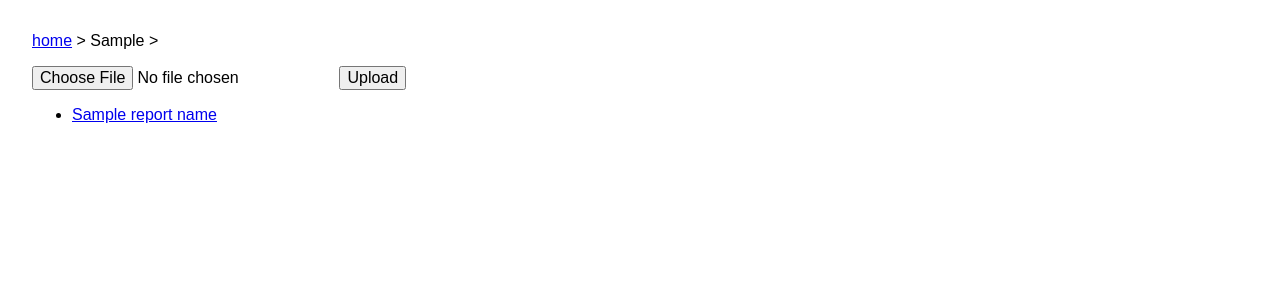
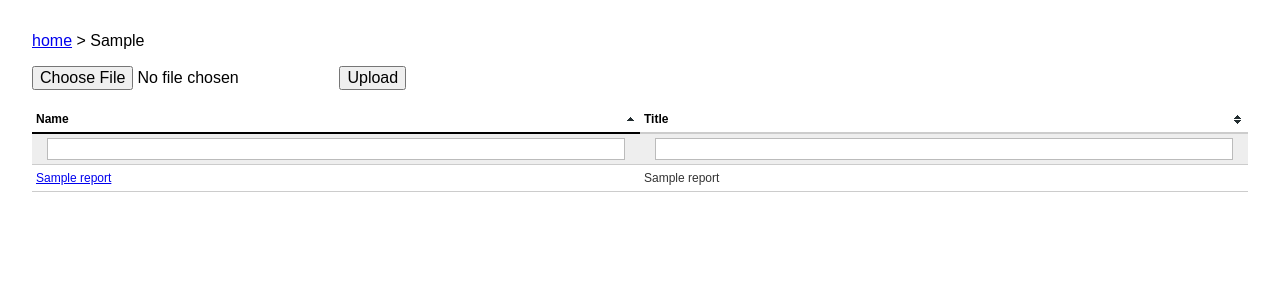
Before and after one commit to bhrutledge/dsvbrowser, a Flask app: template templates/reports.html in a window 1280 px wide. Shown: the top 300 px of the page. Run offline with Flask 2, Linux system fonts and the light colour scheme; the template is opened without the code that fills it: most values are stand-ins (such as "Sample title", 1, 10 or a date in 2020).

Commit message:
Added file display table

```diff
--- a/tab2html.py
+++ b/tab2html.py
@@ -43,6 +43,7 @@ def nonblank_lines(line_iter):
 class Report(object):
 
     def __init__(self, report_path):
+        # TODO: self.date
         self.name = get_report_name(report_path)
 
         with open(report_path, 'U') as report_file:
@@ -56,7 +57,7 @@ class Report(object):
 
 def list_report_dir(report_dir):
     report_path = os.path.join(REPORT_DIR, report_dir, '*' + REPORT_EXT)
-    return [ get_report_name(f) for f in glob.glob(report_path) ]
+    return [ Report(f) for f in glob.glob(report_path) ]
 
 
 @app.route('/')
@@ -83,7 +84,7 @@ def list_reports(report_dir):
                                     report_name=report_name))
 
     return render_template(DIR_TEMPLATE, report_dir=report_dir,
-                           report_names=list_report_dir(report_dir))
+                           reports=list_report_dir(report_dir))
 
 
 @app.route('/<report_dir>/<report_name>')
@@ -95,7 +96,8 @@ def show_report(report_dir, report_name):
     except IOError:
         abort(404)
 
-    return render_template(report_dir + TEMPLATE_EXT, report=report)
+    return render_template(report_dir + TEMPLATE_EXT,
+                           report_dir=report_dir, report=report)
 
 
 if __name__ == '__main__':
--- a/templates/reports.html
+++ b/templates/reports.html
@@ -4,22 +4,50 @@
 
     <link href="/static/css/normalize.css" rel="stylesheet">
     <link href="/static/css/style.css" rel="stylesheet">
+    <link href="/static/css/theme.default.css" rel="stylesheet">
+    <link href="/static/css/filter.formatter.css" rel="stylesheet">
+
+
+    <script src="/static/js/jquery-1.10.2.min.js"></script>
+    <script src="/static/js/jquery.tablesorter.min.js"></script>
+    <script src="/static/js/jquery.tablesorter.widgets.min.js"></script>
+    <script src="/static/js/jquery.tablesorter.widgets-filter-formatter.min.js"></script>
+
+    <script>
+    $(function(){
+        $('#directory').tablesorter({
+            widgets : ['stickyHeaders', 'filter'],
+            sortList : [[0,0]],
+            widthFixed : true
+        });
+    });
+    </script>
 </head>
 
 <body>
 
-    <p><a href="/">home</a> &gt; {{ report_dir }} &gt;</p>
+    <p><a href="/">home</a> &gt; {{ report_dir }}</p>
 
     <form action="" method="post" enctype="multipart/form-data" />
       <p><input type="file" name="file" />
          <input type="submit" value="Upload" /></p>
     </form>
 
-    <ul>
-    {% for report_name in report_names %}
-        <li><a href="/{{ report_dir }}/{{ report_name }}">{{ report_name }}</a></li>
-    {% endfor %}
-    </ul>
-
+    <table id="directory">
+        <thead>
+            <tr>
+                <th>Name</th>
+                <th>Title</th>
+            </tr>
+        </thead>
+        <tbody>
+        {% for report in reports %}
+            <tr>
+                <td><a href="/{{ report_dir }}/{{ report.name }}">{{ report.name }}</a></td>
+                <td>{{ report.title }}</td>
+            </tr>
+        {% endfor %}
+        </tbody>
+    </table>
 </body>
 </html>
```
Also changed, not shown: templates/inventory.html (+4 -4 lines).
